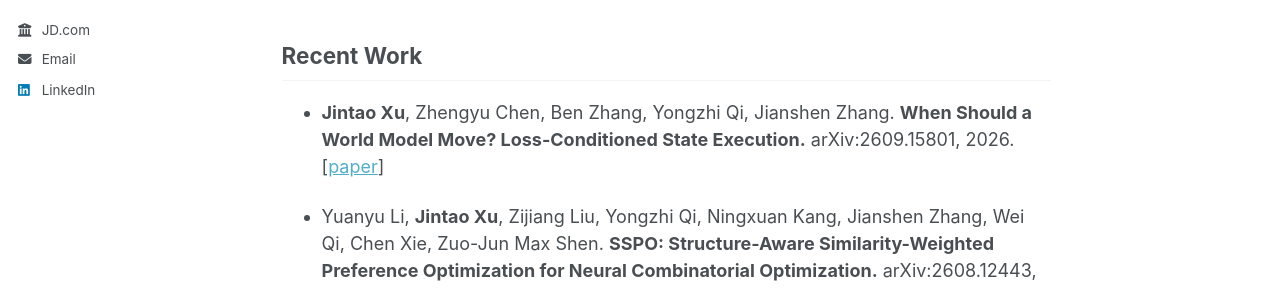
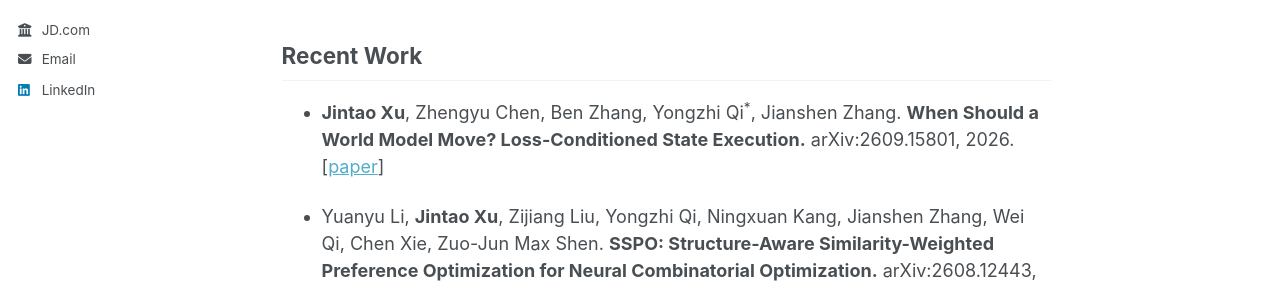
Before and after one commit to JintaoXuMath/JintaoXuMath.github.io, a Jekyll site: the page built from _pages/about.md, in a window 1280 px wide and 900 px high, scrolled down 1438 px. Shown: the part 161-449 px from the top of the window. Built offline with Jekyll 4.4.1, drawn with Linux system fonts in a browser that asks for light colours.

```diff
--- a/_pages/about.md
+++ b/_pages/about.md
@@ -45,7 +45,7 @@ My research broadly lies in **AI for decision making**, with particular interest
 
 ## Recent Work
 
-- **Jintao Xu**, Zhengyu Chen, Ben Zhang, Yongzhi Qi, Jianshen Zhang. **When Should a World Model Move? Loss-Conditioned State Execution.** arXiv:2609.15801, 2026. [[paper](https://arxiv.org/abs/2609.15801)]
+- **Jintao Xu**, Zhengyu Chen, Ben Zhang, Yongzhi Qi<sup>*</sup>, Jianshen Zhang. **When Should a World Model Move? Loss-Conditioned State Execution.** arXiv:2609.15801, 2026. [[paper](https://arxiv.org/abs/2609.15801)]
 
 - Yuanyu Li, **Jintao Xu**, Zijiang Liu, Yongzhi Qi, Ningxuan Kang, Jianshen Zhang, Wei Qi, Chen Xie, Zuo-Jun Max Shen. **SSPO: Structure-Aware Similarity-Weighted Preference Optimization for Neural Combinatorial Optimization.** arXiv:2608.12443, 2026. [[paper](https://arxiv.org/abs/2608.12443)]
 
```
